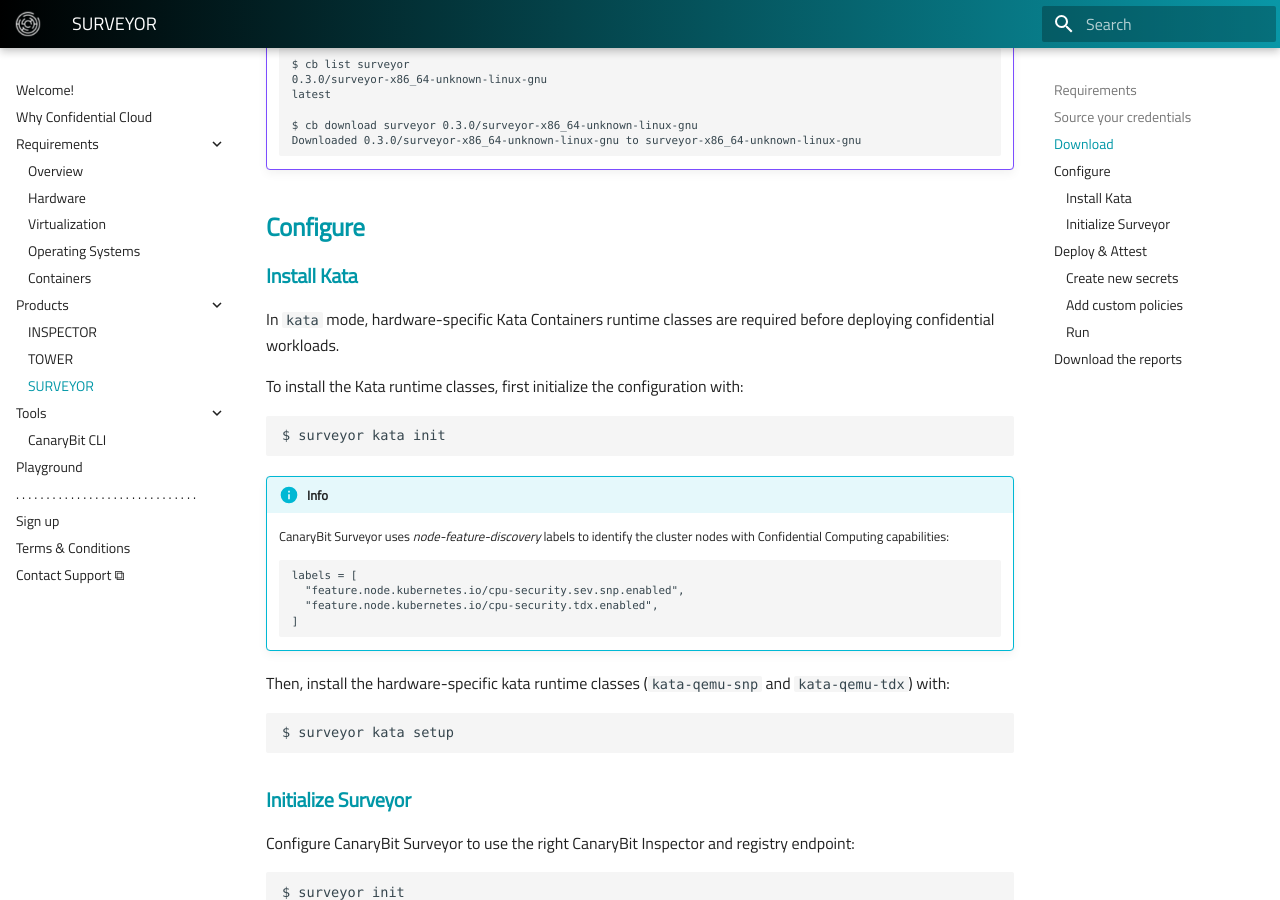
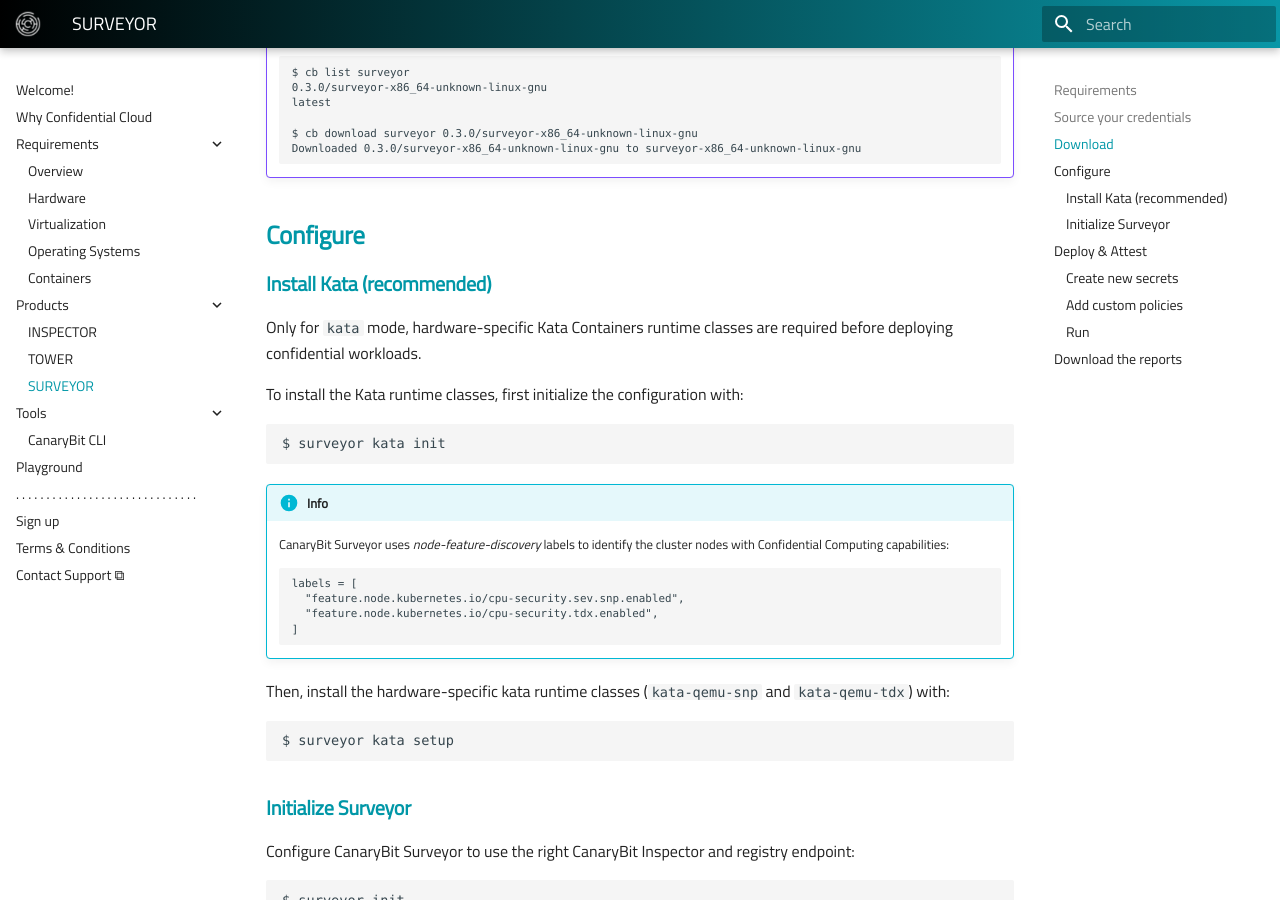
Before and after one commit to canarybit/cc-docs, an MkDocs documentation site: the page built from docs/products/surveyor.md, in a window 1280 px wide and 900 px high, scrolled down 1556 px. Built offline with MkDocs 1.6.1 and Material for MkDocs 9.7.7, drawn with Linux system fonts in a browser that asks for light colours.

Commit message:
Improves doc

```diff
--- a/docs/products/surveyor.md
+++ b/docs/products/surveyor.md
@@ -21,7 +21,7 @@
 - The CanaryBit [CLI](https://docs.confidentialcloud.io/tools/cli/) (`cb-cli`) installed;
 - Access to a Kubernetes cluster (`kubeconfig`) running on a [supported](../requirements.md) hardware platform;
 - *Only for `kata` mode:*
-  - [Helm](https://helm.sh) installed.
+    - [Helm](https://helm.sh) installed.
 
 ## Source your credentials
 
@@ -60,9 +60,9 @@
 
 ## Configure
 
-### Install Kata
+### Install Kata (recommended)
 
-In `kata` mode, hardware-specific Kata Containers runtime classes are required before deploying confidential workloads.
+Only for `kata` mode, hardware-specific Kata Containers runtime classes are required before deploying confidential workloads.
 
 To install the Kata runtime classes, first initialize the configuration with:
 
```
